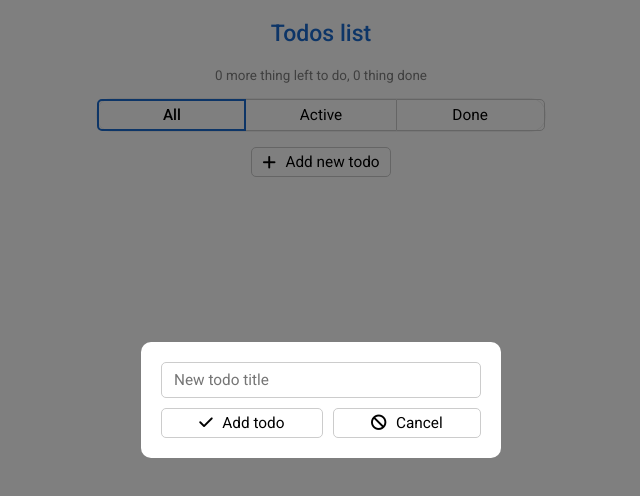
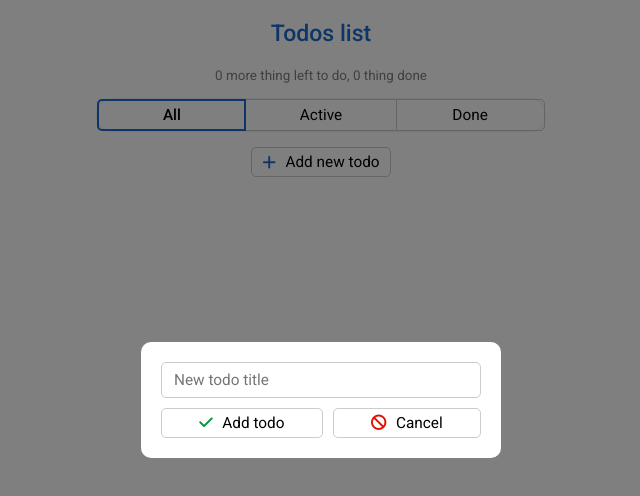
Before and after one commit to doosterhere/vue3-todo-app, a Vue app: page / in a window 1280 px wide. Both pictures are taken after a click on the button "Add new todo". Shown: the top 496 px of the page, without its empty margins (319-959 px from the left). Built offline with nearby package versions, Linux system fonts and the light colour scheme; no server answers.

Commit message:
Changing global.scss and variables.scss
* In variables: $color-done became lighter;
* In global: added colors for fontawesome icons;

```diff
--- a/src/assets/global.scss
+++ b/src/assets/global.scss
@@ -17,6 +17,18 @@ html {
       display: flex;
       flex-direction: column;
       gap: 1.5rem;
+
+      .fa-plus {
+        color: $color-primary;
+      }
+
+      .fa-ban {
+        color: $color-danger;
+      }
+
+      .fa-check {
+        color: $color-done;
+      }
     }
   }
 }
--- a/src/assets/variables.scss
+++ b/src/assets/variables.scss
@@ -1,6 +1,6 @@
 $color-primary: #1a6ad0;
 $color-secondary: #e3e3e3;
-$color-done: #036326;
+$color-done: #029639;
 $color-light: #f0f0f0;
 $color-default: #000000;
 $color-gray: #9e9e9e;
```
